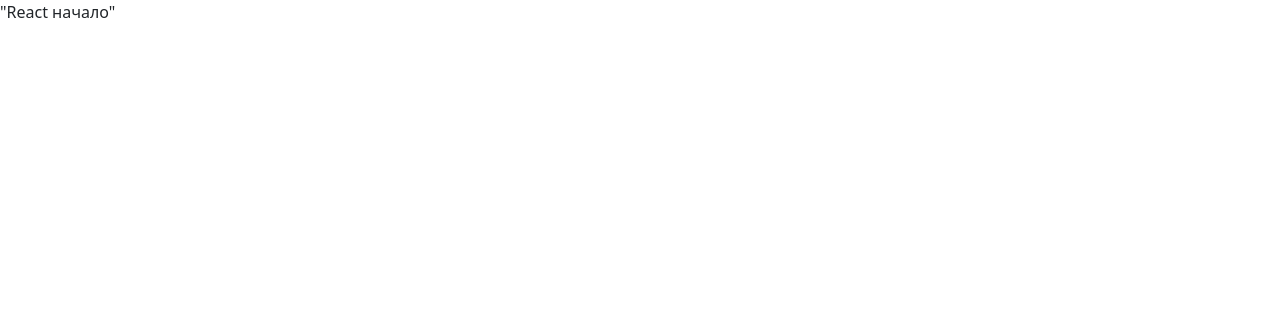
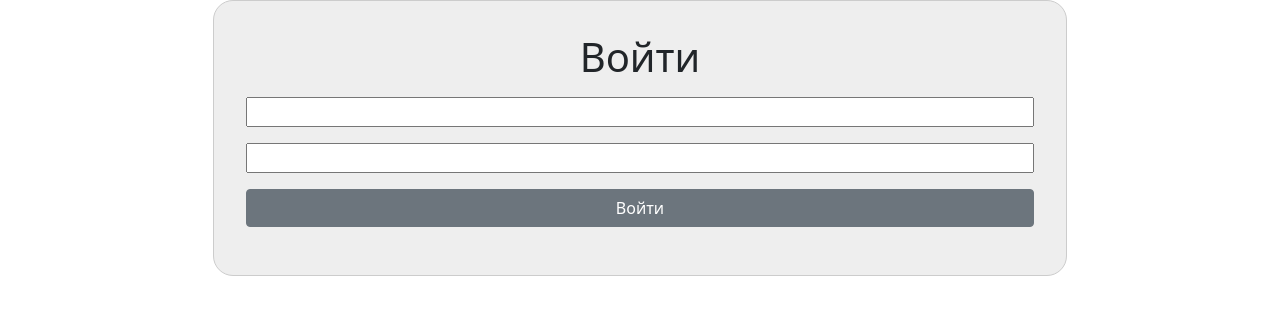
Before and after one commit to Shuhratt/dom-react-redux-project-lvl4, a React app: page /login in a window 1280 px wide. Shown: the top 314 px of the page. Built offline with nearby package versions, Linux system fonts and the light colour scheme; the HTML template or start-up script is replaced by a standard one.

Commit message:
add login style

```diff
--- /dev/null
+++ b/assets/Login.module.scss
@@ -0,0 +1,15 @@
+.login{
+  background-color: #eee;
+  border: 1px solid #ccc;
+  border-radius: 20px;
+  padding: 2rem;
+
+  &__box{
+    display: flex;
+    flex-direction: column;
+
+    > * {
+      margin-bottom: 1rem;
+    }
+  }
+}
--- a/components/App.jsx
+++ b/components/App.jsx
@@ -1,5 +1,16 @@
 import React from "react";
+import { Routes, Route, BrowserRouter, Navigate } from "react-router-dom";
+import Main from "./Main";
+import Login from "./Login";
 
 export function App() {
-  return <div>"React начало"</div>;
+  return (
+    <BrowserRouter>
+      <Routes>
+        <Route exact path="*" element={<Navigate to="/login" />} />
+        <Route exact path="/" element={<Main />} />
+        <Route exact path="/login" element={<Login />} />
+      </Routes>
+    </BrowserRouter>
+  );
 }
--- a/components/Login.jsx
+++ b/components/Login.jsx
@@ -1,7 +1,40 @@
 import React from "react";
+import { ErrorMessage, Field, Form, Formik } from "formik";
+import styles from "../assets/Login.module.scss";
 
 const Login = () => {
-  return <div>1</div>;
+  return (
+    <div className="col-12 col-sm-8 mx-auto">
+      <Formik
+        initialValues={{ email: "", password: "" }}
+        onSubmit={(values, { setSubmitting }) => {
+          setTimeout(() => {
+            alert(JSON.stringify(values, null, 2));
+            setSubmitting(false);
+          }, 400);
+        }}
+      >
+        {({ isSubmitting }) => (
+          <Form className={styles.login}>
+            <div className={styles.login__box}>
+              <h1 className="text-center">Войти</h1>
+              <Field type="email" name="email" />
+              <ErrorMessage name="email" component="div" />
+              <Field type="password" name="password" />
+              <ErrorMessage name="password" component="div" />
+              <button
+                type="submit"
+                disabled={isSubmitting}
+                className="btn btn-secondary"
+              >
+                Войти
+              </button>
+            </div>
+          </Form>
+        )}
+      </Formik>
+    </div>
+  );
 };
 
 export default Login;
--- a/components/Main.jsx
+++ b/components/Main.jsx
@@ -1,7 +1,7 @@
 import React from "react";
 
 const Main = () => {
-  return <div>1</div>;
+  return <div>Main</div>;
 };
 
 export default Main;
--- a/package.json
+++ b/package.json
@@ -32,6 +32,7 @@
     "fastify-sensible": "^3.1.2",
     "fastify-socket.io": "^3.0.0",
     "fastify-static": "^4.5.0",
+    "formik": "^2.2.9",
     "http-errors": "^2.0.0",
     "jquery": "^3.6.0",
     "lodash": "^4.17.21",
```
Also changed, not shown: 1 other file (tests, documents, lock files or other folders).
